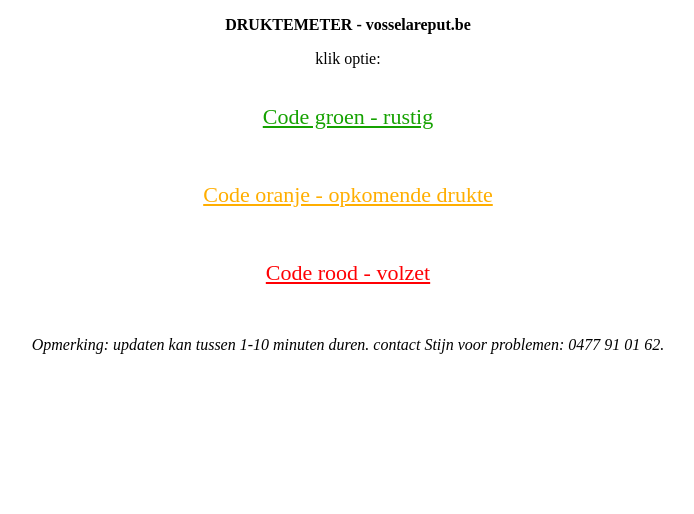
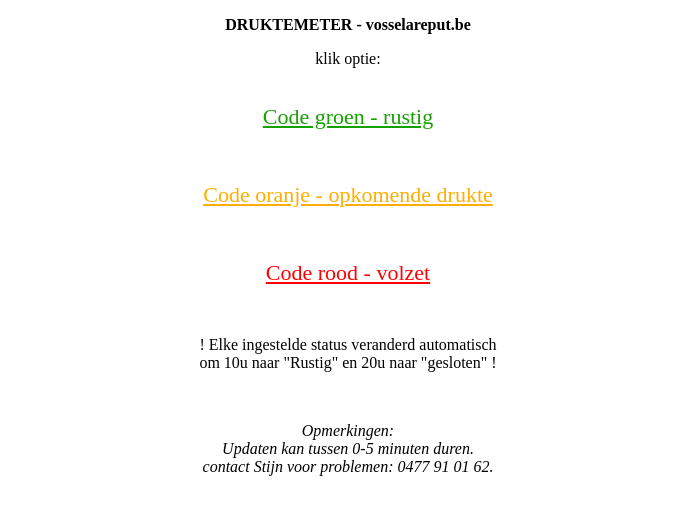
Before and after one commit to ef1ez87v1ze9/a51r7ezg974e35t9w2x56, a plain HTML site: page index.html in a window 1280 px wide. Shown: the whole page, without its empty margins (292-986 px from the left). Drawn offline with Linux system fonts and the light colour scheme.

Commit message:
Update index.html

```diff
--- a/index.html
+++ b/index.html
@@ -17,7 +17,10 @@
   <br>
   <br>
   <a href="https://hook.integromat.com/dc3s21iwfljl7yuq9wqfj2vrw6kerga5" style="color: #FF0004">Code rood - volzet</a> </span></p>
-<p>&nbsp;</p>
-<p><em>Opmerking: updaten kan tussen 1-10 minuten duren. contact Stijn voor problemen: 0477 91 01 62.</em></p>
+  <br>
+	<p>! Elke ingestelde status veranderd automatisch <br> om 10u naar "Rustig" en 20u naar "gesloten" !<br></p>
+<br>
+<p><em>Opmerkingen:<br> Updaten kan tussen 0-5 minuten duren.
+<br>contact Stijn voor problemen: 0477 91 01 62.<br> </em></p>
 </body>
 </html>
```
